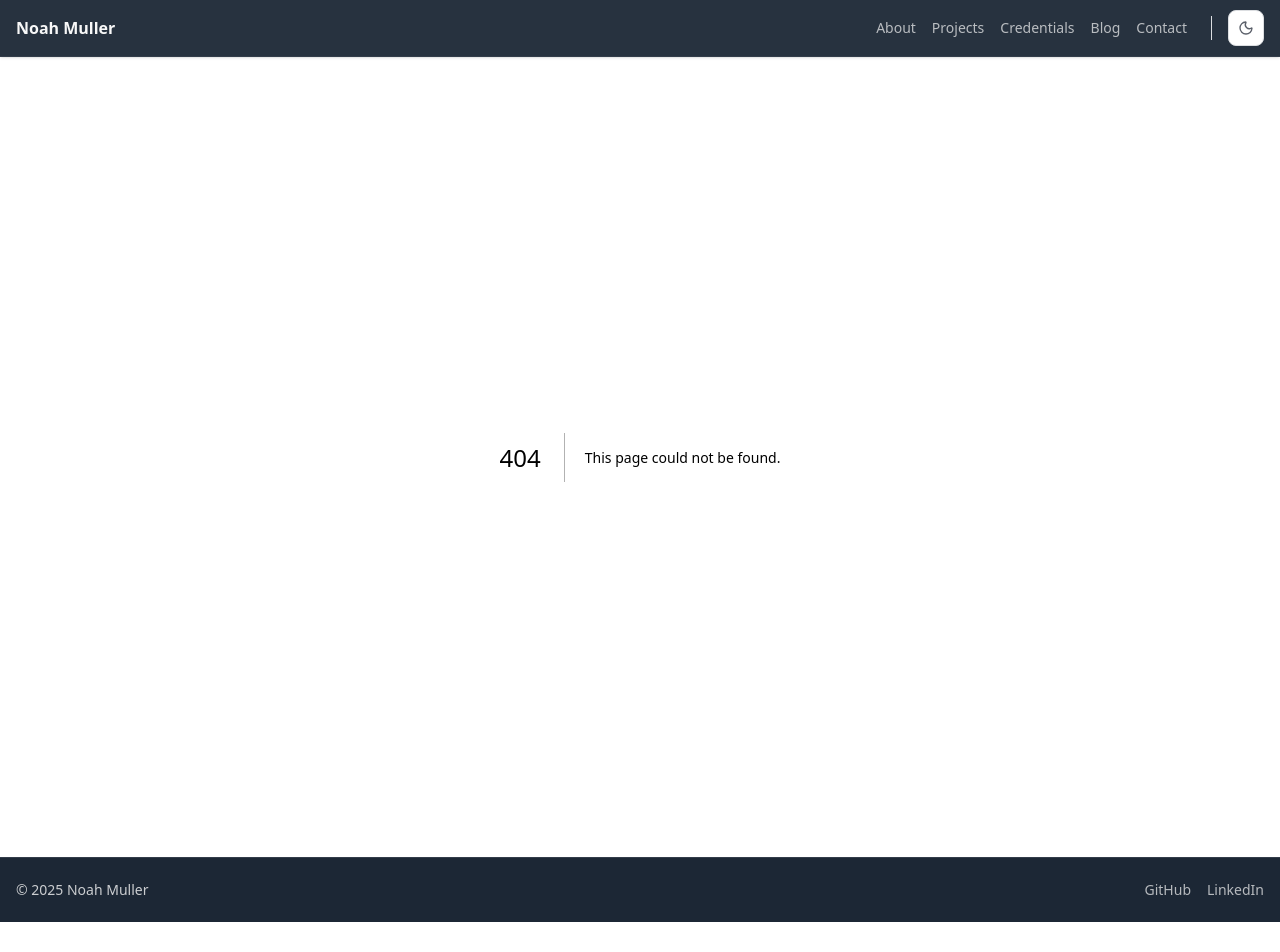
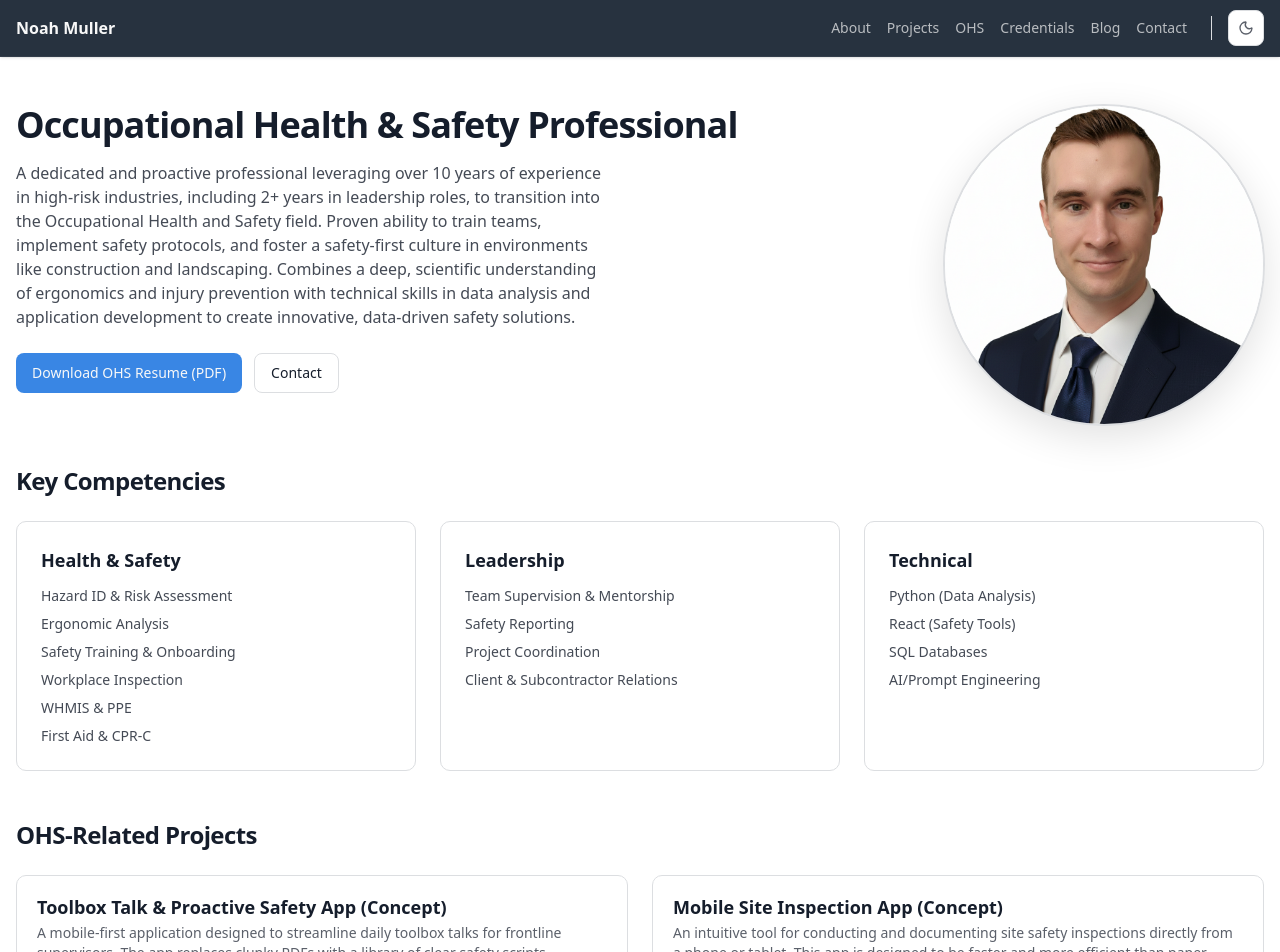
Before and after one commit to masterno/noahmuller.ca, a Next.js app: page /ohs in a window 1280 px wide. Before the commit this address had no page. Shown: the top 952 px of the page. Before the commit the page ends 922 px from the top, so only its background shows below. Built offline with nearby package versions, Linux system fonts and the light colour scheme.

Commit message:
added OHS page to site

```diff
--- /dev/null
+++ b/app/ohs/page.tsx
@@ -0,0 +1,118 @@
+import Image from "next/image";
+import Link from "next/link";
+import { ProjectCard } from "../../components/ProjectCard";
+
+export const metadata = {
+  title: "OHS | Noah Muller",
+  description:
+    "Occupational Health & Safety Professional – competencies, profile, and OHS-related projects by Noah Muller.",
+};
+
+export default function OHSPage() {
+  return (
+    <div className="container mx-auto px-4 py-12">
+      {/* Intro / Hero */}
+      <section className="grid items-start gap-8 md:grid-cols-[1fr_320px]">
+        <div>
+          <h1 className="text-3xl md:text-4xl font-semibold tracking-tight">
+            Occupational Health & Safety Professional
+          </h1>
+          <div className="mt-4 max-w-prose">
+            <p className="text-foreground/80">
+              A dedicated and proactive professional leveraging over 10 years of experience in high-risk
+              industries, including 2+ years in leadership roles, to transition into the Occupational
+              Health and Safety field. Proven ability to train teams, implement safety protocols, and
+              foster a safety-first culture in environments like construction and landscaping. Combines
+              a deep, scientific understanding of ergonomics and injury prevention with technical skills
+              in data analysis and application development to create innovative, data-driven safety
+              solutions.
+            </p>
+            <div className="mt-6 flex gap-3">
+              <a
+                href="/Noah_Muller_OHS_Resume.pdf"
+                className="inline-flex h-10 items-center justify-center rounded-md bg-primary px-4 text-sm font-medium text-primary-foreground hover:opacity-90"
+                download
+              >
+                Download OHS Resume (PDF)
+              </a>
+              <Link
+                href="/contact"
+                className="inline-flex h-10 items-center justify-center rounded-md border px-4 text-sm font-medium hover:bg-secondary/60"
+              >
+                Contact
+              </Link>
+            </div>
+          </div>
+        </div>
+        <div className="relative mx-auto aspect-square w-full max-w-[320px] overflow-hidden rounded-full border bg-card shadow-[0_12px_40px_rgba(0,0,0,0.12)] ring-1 ring-border">
+          <Image
+            src="/images/headshot.png"
+            alt="Headshot of Noah Muller"
+            fill
+            className="object-cover"
+          />
+        </div>
+      </section>
+
+      {/* Section 3: Key Competencies */}
+      <section className="mt-10">
+        <h2 className="text-2xl font-semibold tracking-tight">Key Competencies</h2>
+        <div className="mt-6 grid gap-6 md:grid-cols-3">
+          {/* Column 1 */}
+          <div className="rounded-lg border p-6 bg-card">
+            <h3 className="text-lg font-semibold">Health & Safety</h3>
+            <ul className="mt-3 space-y-2 text-foreground/80 text-sm">
+              <li>Hazard ID & Risk Assessment</li>
+              <li>Ergonomic Analysis</li>
+              <li>Safety Training & Onboarding</li>
+              <li>Workplace Inspection</li>
+              <li>WHMIS & PPE</li>
+              <li>First Aid & CPR-C</li>
+            </ul>
+          </div>
+          {/* Column 2 */}
+          <div className="rounded-lg border p-6 bg-card">
+            <h3 className="text-lg font-semibold">Leadership</h3>
+            <ul className="mt-3 space-y-2 text-foreground/80 text-sm">
+              <li>Team Supervision & Mentorship</li>
+              <li>Safety Reporting</li>
+              <li>Project Coordination</li>
+              <li>Client & Subcontractor Relations</li>
+            </ul>
+          </div>
+          {/* Column 3 */}
+          <div className="rounded-lg border p-6 bg-card">
+            <h3 className="text-lg font-semibold">Technical</h3>
+            <ul className="mt-3 space-y-2 text-foreground/80 text-sm">
+              <li>Python (Data Analysis)</li>
+              <li>React (Safety Tools)</li>
+              <li>SQL Databases</li>
+              <li>AI/Prompt Engineering</li>
+            </ul>
+          </div>
+        </div>
+      </section>
+
+      {/* Section 4: OHS-Related Projects */}
+      <section className="mt-12">
+        <div className="mb-6 flex items-end justify-between">
+          <h2 className="text-2xl font-semibold tracking-tight">OHS-Related Projects</h2>
+        </div>
+        <div className="grid gap-6 md:grid-cols-2 lg:grid-cols-2">
+          <ProjectCard
+            title="Toolbox Talk & Proactive Safety App (Concept)"
+            description="A mobile-first application designed to streamline daily toolbox talks for frontline supervisors. The app replaces clunky PDFs with a library of clear safety scripts, captures digital signatures, and syncs reports to cloud storage. The standout feature is an integrated library of kinesiology-designed stretching routines with offline video clips to proactively reduce musculoskeletal injuries on site."
+            technologies={["React", "Next.js", "TypeScript", "Tailwind CSS"]}
+          />
+          <ProjectCard
+            title="Mobile Site Inspection App (Concept)"
+            description="An intuitive tool for conducting and documenting site safety inspections directly from a phone or tablet. This app is designed to be faster and more efficient than paper forms or general-purpose PDF apps. Key features include templated checklists, photo integration with timestamping, voice-to-text for notes, and one-click PDF report generation for seamless emailing and record-keeping."
+            technologies={["React", "Next.js", "TypeScript", "Tailwind CSS"]}
+          />
+        </div>
+      </section>
+
+
+    </div>
+  );
+}
--- a/components/Navbar.tsx
+++ b/components/Navbar.tsx
@@ -25,6 +25,12 @@ export function Navbar() {
             className="transition-colors text-[color:var(--nav-foreground)]/70 hover:text-[color:var(--nav-foreground)]"
           >
             Projects
+          </Link>
+          <Link
+            href="/ohs"
+            className="transition-colors text-[color:var(--nav-foreground)]/70 hover:text-[color:var(--nav-foreground)]"
+          >
+            OHS
           </Link>
           <Link
             href="/credentials"
@@ -87,6 +93,13 @@ export function Navbar() {
               Projects
             </Link>
             <Link
+              href="/ohs"
+              onClick={() => setOpen(false)}
+              className="text-[color:var(--nav-foreground)]/90"
+            >
+              OHS
+            </Link>
+            <Link
               href="/credentials"
               onClick={() => setOpen(false)}
               className="text-[color:var(--nav-foreground)]/90"
```
Also changed, not shown: public/certificates/certificates.md (line endings or trailing spaces), 1 other file (tests, documents, lock files or other folders).
